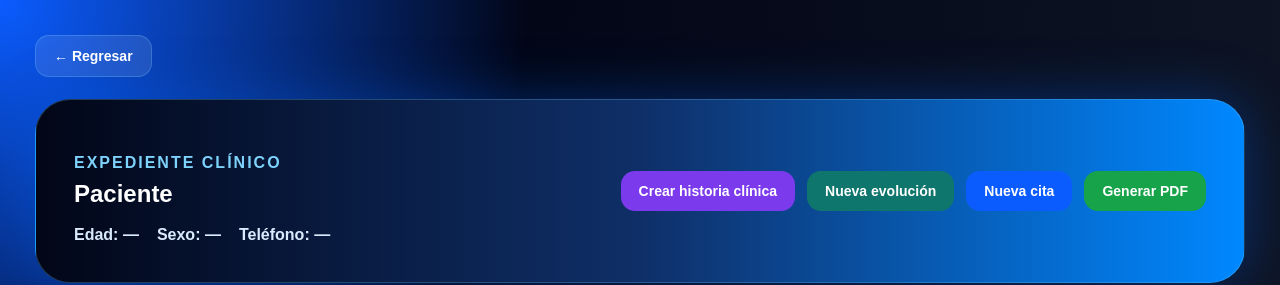
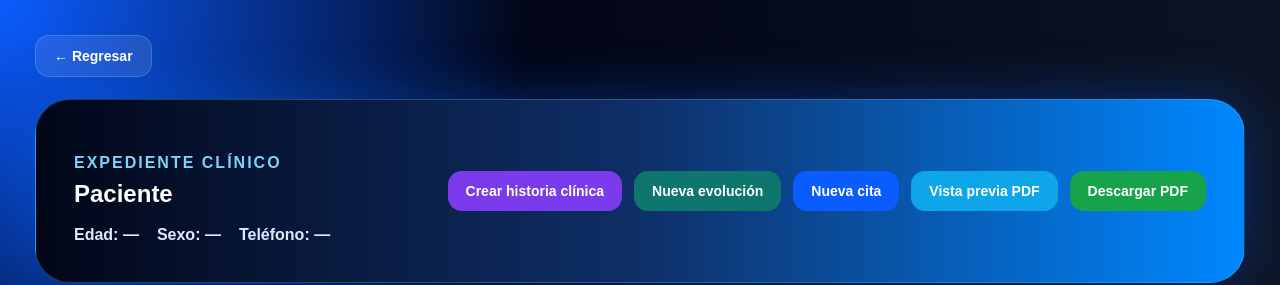
Before and after one commit to gaborgle54Therapy/general-therapy-clinic, a Next.js app: page /pacientes/expediente/1 in a window 1280 px wide. Shown: the top 285 px of the page. Built offline with nearby package versions, Linux system fonts and the light colour scheme; no server answers; the database is empty.

Commit message:
Vista previa PDF

```diff
--- a/app/pacientes/expediente/[id]/page.tsx
+++ b/app/pacientes/expediente/[id]/page.tsx
@@ -133,7 +133,7 @@ export default function ExpedientePaciente() {
     cargarExpediente();
   }
 
-  function generarPDF() {
+  function generarPDF(action: "ver" | "descargar") {
   const doc = new jsPDF();
   const fechaActual = new Date().toLocaleDateString("es-MX");
   const nombrePaciente = paciente?.nombre || "Paciente";
@@ -287,7 +287,15 @@ export default function ExpedientePaciente() {
 
   piePagina();
 
-  doc.save(`expediente_${nombrePaciente}.pdf`);
+
+  const nombreArchivo = `expediente_${nombrePaciente}.pdf`;
+
+if (action === "ver") {
+  const pdfUrl = doc.output("bloburl");
+  window.open(pdfUrl, "_blank");
+} else {
+  doc.save(nombreArchivo);
+}
 }
   return (
     <main style={styles.main}>
@@ -355,13 +363,23 @@ export default function ExpedientePaciente() {
             </a>
 
             <button
-              onClick={generarPDF}
+  onClick={() => generarPDF("ver")}
+  style={{
+    ...button("#0ea5e9"),
+    border: "none",
+  }}
+>
+  Vista previa PDF
+</button>
+
+<button
+  onClick={() => generarPDF("descargar")}
   style={{
     ...button("#16a34a"),
     border: "none",
   }}
 >
-              Generar PDF
+  Descargar PDF
 </button>
 
           </div>
```
Lines whose indentation alone changed are shown as unchanged.
